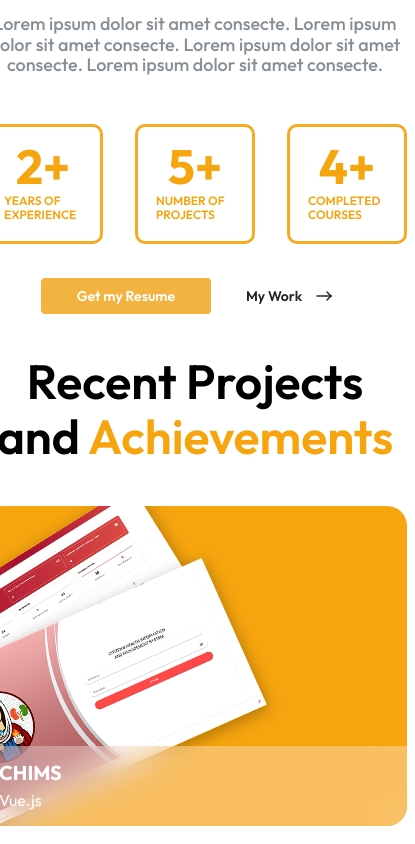
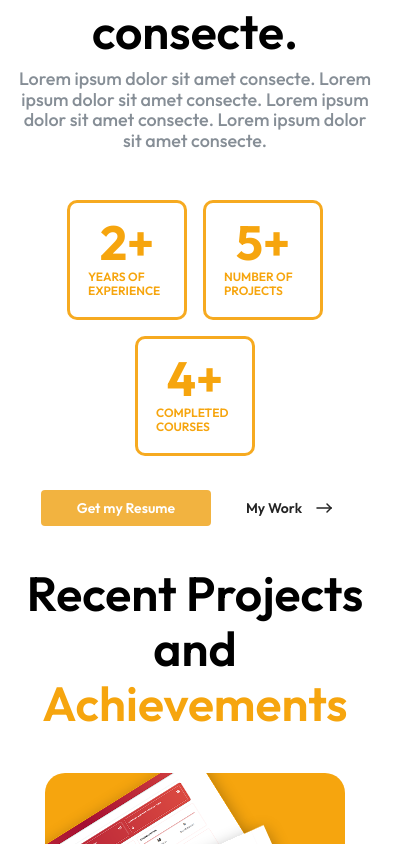
Before and after one commit to gabrielgatbonton/gabrielgatbonton.github.io, a React (Vite) app: page / in a window 390 px wide. Shown: the part 840-1684 px from the top of the page, 415 px wide, since content can reach past the window. Built offline with nearby package versions, Linux system fonts and the light colour scheme.

Commit message:
📱 Added More Responsive Styling

```diff
--- a/src/App.module.css
+++ b/src/App.module.css
@@ -14,12 +14,9 @@
 .navbarPosition {
   position: fixed;
   z-index: 5;
-
-  @media (min-width: $mantine-breakpoint-xs) {
-    top: rem(20px);
-    left: 50%;
-    transform: translateX(-50%);
-  }
+  top: rem(20px);
+  left: 50%;
+  transform: translateX(-50%);
 
   @media (min-width: $mantine-breakpoint-xl) {
     top: 50%;
--- a/src/components/cards/project-card/styles.module.css
+++ b/src/components/cards/project-card/styles.module.css
@@ -6,6 +6,7 @@
 
   width: 100%;
   height: rem(320px);
+  max-width: rem(300px);
 
   @media (min-width: $mantine-breakpoint-md) {
     width: rem(250px);
--- a/src/components/sections/home-section/index.tsx
+++ b/src/components/sections/home-section/index.tsx
@@ -43,9 +43,19 @@ export default function HomeSection({ ...props }: HomeSectionProps) {
         </Text>
       </Box>
 
-      <Flex justify={{ base: "center", md: "start" }} gap={32} mb={34}>
+      <Flex
+        justify={{ base: "center", md: "start" }}
+        gap={{ base: 16, md: 32 }}
+        wrap="wrap"
+        mb={34}
+      >
         {MAPPED_STATS.map(({ value, label }) => (
-          <StatCard key={label} value={value} label={label} classes={statCardClasses} />
+          <StatCard
+            key={label}
+            value={value}
+            label={label}
+            classes={statCardClasses}
+          />
         ))}
       </Flex>
 
--- a/src/components/sections/project-section/index.tsx
+++ b/src/components/sections/project-section/index.tsx
@@ -1,5 +1,5 @@
 import { HTMLAttributes } from "react";
-import { Box, Group, BoxProps } from "@mantine/core";
+import { Box, Flex, BoxProps } from "@mantine/core";
 import { useNavigate } from "react-router";
 
 // Hooks
@@ -39,7 +39,12 @@ export default function ProjectSection({ ...props }: ProjectSectionProps) {
         ta={TEXT_ALIGN}
       />
 
-      <Group>
+      <Flex
+        justify={{ base: "center", md: "start" }}
+        align="center"
+        wrap="wrap"
+        gap={16}
+      >
         {MAPPED_PROJECTS.map((props) => (
           <ProjectCard
             key={props.title}
@@ -47,7 +52,7 @@ export default function ProjectSection({ ...props }: ProjectSectionProps) {
             onClick={() => handleProjectClick(props.title)}
           />
         ))}
-      </Group>
+      </Flex>
     </Box>
   );
 }
--- a/src/constants/data.ts
+++ b/src/constants/data.ts
@@ -19,6 +19,12 @@ export const MAPPED_STATS = [
 ];
 
 export const MAPPED_PROJECTS = [
+  {
+    title: "CHIMS",
+    subtitle: "Vue.js",
+    imageOne: ChimsOne,
+    imageTwo: ChimsTwo,
+  },
   {
     title: "CHIMS",
     subtitle: "Vue.js",
```
